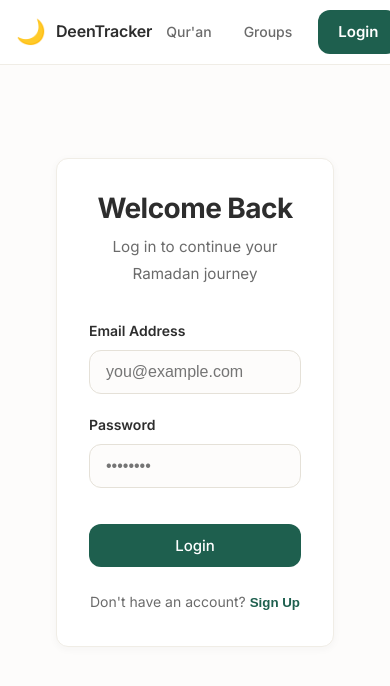
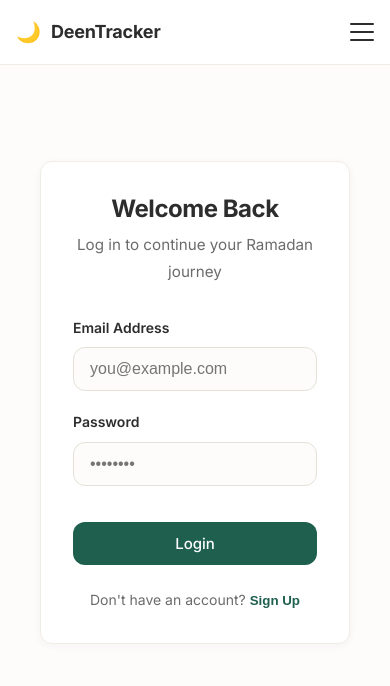
Before and after one commit to muzaamba/ramadan, a Next.js app: page /auth in a window 390 px wide. Shown: the top 686 px of the page. Built offline with nearby package versions, Linux system fonts and the light colour scheme; no server answers.

Commit message:
mobile_optimization_and_auth_sync_fix

```diff
--- a/app/auth/page.module.css
+++ b/app/auth/page.module.css
@@ -3,7 +3,7 @@
     align-items: center;
     justify-content: center;
     min-height: 80vh;
-    padding: 2rem;
+    padding: 1rem;
 }
 
 .title {
@@ -44,6 +44,7 @@
     background-color: var(--background);
     color: var(--foreground);
     font-size: 1rem;
+    width: 100%;
 }
 
 .formGroup input:focus {
@@ -77,11 +78,12 @@
     border-radius: var(--radius);
     margin-bottom: 1.5rem;
     font-size: 0.875rem;
+    line-height: 1.4;
 }
 
 .error {
     background-color: #fee2e2;
-    color: #991b1b;
+    color: #b91c1c;
     border: 1px solid #fecaca;
 }
 
@@ -90,3 +92,19 @@
     color: #065f46;
     border: 1px solid #a7f3d0;
 }
+
+.info {
+    background-color: #dbeafe;
+    color: #1e40af;
+    border: 1px solid #bfdbfe;
+}
+
+@media (max-width: 480px) {
+    .container {
+        padding: 1rem;
+    }
+
+    .title {
+        font-size: 1.5rem;
+    }
+}
--- a/components/layout/Navbar.module.css
+++ b/components/layout/Navbar.module.css
@@ -4,7 +4,7 @@
     padding: 0;
     position: sticky;
     top: 0;
-    z-index: 100;
+    z-index: 1000;
     backdrop-filter: blur(8px);
     background-color: rgba(255, 255, 255, 0.95);
 }
@@ -30,14 +30,11 @@
     align-items: center;
     gap: 0.625rem;
     text-decoration: none;
-    font-weight: 600;
-    font-size: 1.125rem;
+    font-weight: 700;
+    font-size: 1.25rem;
     color: var(--text-primary);
     transition: opacity 0.2s ease;
-}
-
-.logo:hover {
-    opacity: 0.8;
+    z-index: 1001;
 }
 
 .logoIcon {
@@ -45,7 +42,6 @@
 }
 
 .logoText {
-    font-weight: 600;
     letter-spacing: -0.01em;
 }
 
@@ -58,12 +54,11 @@
 .navLink {
     padding: 0.625rem 1.125rem;
     font-size: 0.9375rem;
-    font-weight: 500;
+    font-weight: 600;
     color: var(--text-secondary);
     text-decoration: none;
     border-radius: var(--radius);
     transition: all 0.2s ease;
-    position: relative;
 }
 
 .navLink:hover {
@@ -76,63 +71,28 @@
     background-color: var(--primary-soft);
 }
 
-.navLink.active::after {
-    content: '';
-    position: absolute;
-    bottom: 0;
-    left: 1.125rem;
-    right: 1.125rem;
-    height: 2px;
-    background-color: var(--primary);
-    border-radius: 2px;
-}
-
-@media (max-width: 640px) {
-    .container {
-        padding: 0 1rem;
-        height: 64px;
-    }
-
-    .logoText {
-        font-size: 1rem;
-    }
-
-    .nav {
-        gap: 0.25rem;
-    }
-
-    .navLink {
-        padding: 0.5rem 0.875rem;
-        font-size: 0.875rem;
-    }
-
-    .navLink.active::after {
-        left: 0.875rem;
-        right: 0.875rem;
-    }
-}
-
 .userSection {
     display: flex;
     align-items: center;
     gap: 0.5rem;
 }
 
+.userName {
+    max-width: 100px;
+    overflow: hidden;
+    text-overflow: ellipsis;
+    white-space: nowrap;
+}
+
 .logoutBtn {
     padding: 0.5rem 0.875rem;
-    font-size: 0.875rem;
+    font-size: 0.8125rem;
     font-weight: 600;
     color: #ef4444;
     background: none;
     border: 1px solid rgba(239, 68, 68, 0.2);
     border-radius: var(--radius);
     cursor: pointer;
-    transition: all 0.2s;
-}
-
-.logoutBtn:hover {
-    background-color: rgba(239, 68, 68, 0.1);
-    border-color: rgba(239, 68, 68, 0.4);
 }
 
 .loginBtn {
@@ -147,8 +107,114 @@
     margin-left: 0.5rem;
 }
 
-.loginBtn:hover {
-    background-color: var(--primary-hover);
-    transform: translateY(-1px);
-    box-shadow: 0 4px 12px rgba(5, 150, 105, 0.2);
+/* Mobile Hamburger Style */
+.hamburger {
+    display: none;
+    flex-direction: column;
+    justify-content: space-between;
+    width: 24px;
+    height: 18px;
+    background: none;
+    border: none;
+    cursor: pointer;
+    padding: 0;
+    z-index: 1001;
 }
+
+.bar {
+    width: 100%;
+    height: 2px;
+    background-color: var(--text-primary);
+    transition: all 0.3s ease;
+    border-radius: 2px;
+}
+
+/* Tablet & Mobile Styles */
+@media (max-width: 768px) {
+    .hamburger {
+        display: flex;
+    }
+
+    .nav {
+        position: fixed;
+        top: 0;
+        right: -100%;
+        width: 80%;
+        max-width: 300px;
+        height: 100vh;
+        background-color: var(--surface);
+        flex-direction: column;
+        padding: 100px 2rem 2rem;
+        gap: 1.5rem;
+        transition: right 0.3s ease;
+        box-shadow: -10px 0 30px rgba(0, 0, 0, 0.1);
+        z-index: 1000;
+        font-size: 1.125rem;
+    }
+
+    .navOpen {
+        right: 0;
+    }
+
+    .navLink {
+        width: 100%;
+        padding: 1rem;
+        font-size: 1.125rem;
+    }
+
+    .userSection {
+        flex-direction: column;
+        width: 100%;
+        padding-top: 1rem;
+        border-top: 1px solid var(--border-light);
+        gap: 1rem;
+    }
+
+    .logoutBtn,
+    .loginBtn {
+        width: 100%;
+        padding: 1rem;
+        text-align: center;
+        margin: 0;
+        font-size: 1rem;
+    }
+
+    .overlay {
+        position: fixed;
+        top: 0;
+        left: 0;
+        width: 100%;
+        height: 100vh;
+        background-color: rgba(0, 0, 0, 0.5);
+        z-index: 999;
+        backdrop-filter: blur(4px);
+    }
+
+    /* Animate Hamburger to X */
+    .bar1 {
+        transform: translateY(8px) rotate(45deg);
+    }
+
+    .bar2 {
+        opacity: 0;
+    }
+
+    .bar3 {
+        transform: translateY(-8px) rotate(-45deg);
+    }
+}
+
+@media (max-width: 480px) {
+    .container {
+        height: 64px;
+        padding: 0 1rem;
+    }
+
+    .logoIcon {
+        font-size: 1.25rem;
+    }
+
+    .logoText {
+        font-size: 1.125rem;
+    }
+}
--- a/components/layout/Navbar.tsx
+++ b/components/layout/Navbar.tsx
@@ -3,11 +3,18 @@
 import Link from 'next/link';
 import { usePathname } from 'next/navigation';
 import { useSocial } from '@/contexts/SocialContext';
+import { useState, useEffect } from 'react';
 import styles from './Navbar.module.css';
 
 export default function Navbar() {
     const pathname = usePathname();
     const { user, signOut } = useSocial();
+    const [isMenuOpen, setIsMenuOpen] = useState(false);
+
+    // Close menu when route changes
+    useEffect(() => {
+        setIsMenuOpen(false);
+    }, [pathname]);
 
     const isActive = (path: string) => pathname === path;
 
@@ -19,7 +26,18 @@ export default function Navbar() {
                     <span className={styles.logoText}>DeenTracker</span>
                 </Link>
 
-                <div className={styles.nav}>
+                {/* Mobile Hamburger */}
+                <button
+                    className={styles.hamburger}
+                    onClick={() => setIsMenuOpen(!isMenuOpen)}
+                    aria-label="Toggle menu"
+                >
+                    <div className={`${styles.bar} ${isMenuOpen ? styles.bar1 : ''}`}></div>
+                    <div className={`${styles.bar} ${isMenuOpen ? styles.bar2 : ''}`}></div>
+                    <div className={`${styles.bar} ${isMenuOpen ? styles.bar3 : ''}`}></div>
+                </button>
+
+                <div className={`${styles.nav} ${isMenuOpen ? styles.navOpen : ''}`}>
                     <Link
                         href="/quran"
                         className={`${styles.navLink} ${isActive('/quran') ? styles.active : ''}`}
@@ -39,7 +57,7 @@ export default function Navbar() {
                                 href="/profile"
                                 className={`${styles.navLink} ${isActive('/profile') ? styles.active : ''}`}
                             >
-                                {user.name.split(' ')[0]}
+                                <span className={styles.userName}>{user.name.split(' ')[0]}</span>
                             </Link>
                             <button onClick={signOut} className={styles.logoutBtn}>
                                 Logout
@@ -48,13 +66,15 @@ export default function Navbar() {
                     ) : (
                         <Link
                             href="/auth"
-                            className={`${styles.loginBtn}`}
+                            className={styles.loginBtn}
                         >
                             Login
                         </Link>
                     )}
                 </div>
             </div>
+            {/* Overlay for mobile */}
+            {isMenuOpen && <div className={styles.overlay} onClick={() => setIsMenuOpen(false)}></div>}
         </nav>
     );
 }
--- a/contexts/SocialContext.tsx
+++ b/contexts/SocialContext.tsx
@@ -32,8 +32,19 @@ interface SocialContextType {
 
 const SocialContext = createContext<SocialContextType | undefined>(undefined);
 
+const GUEST_USER: User = {
+    id: '1',
+    name: 'Guest User',
+    pagesRead: 0,
+    versesRead: 0,
+    completedSurahs: [],
+    goal: 10,
+    streak: 0,
+    lastActive: 'Just now'
+};
+
 export function SocialProvider({ children }: { children: ReactNode }) {
-    const [user, setUser] = useState<User | null>(null);
+    const [user, setUser] = useState<User | null>(GUEST_USER);
     const [availableGroups, setAvailableGroups] = useState<Group[]>([]);
     const [currentGroup, setCurrentGroup] = useState<Group | null>(null);
     const [activities, setActivities] = useState<Activity[]>([]);
@@ -49,20 +60,8 @@ export function SocialProvider({ children }: { children: ReactNode }) {
         const initialize = async () => {
             const { data: { session } } = await supabase.auth.getSession();
             if (session?.user) {
-                await fetchProfile(session.user.id);
-                await fetchGroups(session.user.id);
-            } else {
-                // Default fallback for demo
-                setUser({
-                    id: '1',
-                    name: 'Guest User',
-                    pagesRead: 0,
-                    versesRead: 0,
-                    completedSurahs: [],
-                    goal: 10,
-                    streak: 0,
-                    lastActive: 'Just now'
-                });
+                await fetchProfileOrCreate(session.user);
+                await fetchGroups();
             }
         };
 
@@ -70,10 +69,11 @@ export function SocialProvider({ children }: { children: ReactNode }) {
 
         const { data: { subscription } } = supabase.auth.onAuthStateChange(async (event, session) => {
             if (session?.user) {
-                await fetchProfile(session.user.id);
-                await fetchGroups(session.user.id);
+                await fetchProfileOrCreate(session.user);
+                await fetchGroups();
             } else {
-                setUser(null);
+                setUser(GUEST_USER);
+                setCurrentGroup(null);
             }
         });
 
@@ -87,13 +87,35 @@ export function SocialProvider({ children }: { children: ReactNode }) {
         const activitySub = supabase
             .channel(`activities:${currentGroup.id}`)
             .on('postgres_changes', { event: 'INSERT', schema: 'public', table: 'activities', filter: `group_id=eq.${currentGroup.id}` },
-                payload => setActivities(prev => [payload.new as Activity, ...prev]))
+                payload => {
+                    const newActivity = payload.new as any;
+                    setActivities(prev => [{
+                        id: newActivity.id,
+                        groupId: newActivity.group_id,
+                        userId: newActivity.user_id,
+                        userName: newActivity.user_name,
+                        action: newActivity.action,
+                        timestamp: newActivity.timestamp,
+                        isAiAnalysis: newActivity.is_ai_analysis
+                    }, ...prev]);
+                })
             .subscribe();
 
         const chatSub = supabase
             .channel(`chat:${currentGroup.id}`)
             .on('postgres_changes', { event: 'INSERT', schema: 'public', table: 'chat_messages', filter: `group_id=eq.${currentGroup.id}` },
-                payload => setChatMessages(prev => [...prev, payload.new as ChatMessage]))
+                payload => {
+                    const newMsg = payload.new as any;
+                    setChatMessages(prev => [...prev, {
+                        id: newMsg.id,
+                        groupId: newMsg.group_id,
+                        userId: newMsg.user_id,
+                        userName: newMsg.user_name,
+                        text: newMsg.text,
+                        timestamp: newMsg.timestamp,
+                        isAi: newMsg.is_ai
+                    }]);
+                })
             .subscribe();
 
         fetchGroupData(currentGroup.id);
@@ -104,8 +126,24 @@ export function SocialProvider({ children }: { children: ReactNode }) {
         };
     }, [currentGroup]);
 
-    const fetchProfile = async (userId: string) => {
-        const { data } = await supabase.from('profiles').select('*').eq('id', userId).single();
+    const fetchProfileOrCreate = async (authUser: any) => {
+        let { data, error } = await supabase.from('profiles').select('*').eq('id', authUser.id).maybeSingle();
+
+        // If profile doesn't exist, create it (safe fallback)
+        if (!data && !error) {
+            const { data: newData, error: insertError } = await supabase.from('profiles').insert({
+                id: authUser.id,
+                name: authUser.user_metadata?.full_name || authUser.email?.split('@')[0] || 'User',
+                goal: 10,
+                pages_read: 0,
+                verses_read: 0,
+                completed_surahs: [],
+                streak: 0
+            }).select().single();
+
+            if (newData) data = newData;
+        }
+
         if (data) {
             setUser({
                 id: data.id,
@@ -120,7 +158,7 @@ export function SocialProvider({ children }: { children: ReactNode }) {
         }
     };
 
-    const fetchGroups = async (userId: string) => {
+    const fetchGroups = async () => {
         const { data } = await supabase.from('groups').select('*');
         if (data) {
             const mappedGroups: Group[] = data.map((g: any) => ({
@@ -131,7 +169,7 @@ export function SocialProvider({ children }: { children: ReactNode }) {
                 inviteCode: g.invite_code,
                 createdBy: g.created_by,
                 createdAt: g.created_at,
-                members: [] // Members are fetched per-group in fetchGroupData
+                members: []
             }));
             setAvailableGroups(mappedGroups);
         }
@@ -154,7 +192,7 @@ export function SocialProvider({ children }: { children: ReactNode }) {
                 targetType: g.target_type,
                 targetValue: g.target_value,
                 postedBy: g.posted_by,
-                participantsCompleted: [] // completions tracked in goal_completions table, would need another join
+                participantsCompleted: []
             }));
             setGoals(mappedGoals);
         }
@@ -200,13 +238,13 @@ export function SocialProvider({ children }: { children: ReactNode }) {
     };
 
     const setUserGoal = async (goal: number) => {
-        if (!user) return;
+        if (!user || user.id === '1') return;
         const { error } = await supabase.from('profiles').update({ goal }).eq('id', user.id);
         if (!error) setUser({ ...user, goal });
     };
 
     const createGroup = async (name: string, description: string, isPublic: boolean) => {
-        if (!user) return;
+        if (!user || user.id === '1') return;
         const inviteCode = Math.random().toString(36).substring(2, 10).toUpperCase();
         const { data, error } = await supabase.from('groups').insert({
             name, description, is_public: isPublic, invite_code: inviteCode, created_by: user.id
@@ -214,8 +252,18 @@ export function SocialProvider({ children }: { children: ReactNode }) {
 
         if (data) {
             await supabase.from('group_members').insert({ group_id: data.id, user_id: user.id });
-            setAvailableGroups([data as any, ...availableGroups]);
-            setCurrentGroup(data as any);
+            const mapped: Group = {
+                id: data.id,
+                name: data.name,
+                description: data.description,
+                isPublic: data.is_public,
+                inviteCode: data.invite_code,
+                createdBy: data.created_by,
+                createdAt: data.created_at,
+                members: [user.id]
+            };
+            setAvailableGroups([mapped, ...availableGroups]);
+            setCurrentGroup(mapped);
             sendAiChatMessage(SOMALI_AI_MESSAGES.groupCreated(user.name, name), data.id);
         }
     };
@@ -229,9 +277,19 @@ export function SocialProvider({ children }: { children: ReactNode }) {
         if (!error) {
             const { data: group } = await supabase.from('groups').select('*').eq('id', groupId).single();
             if (group) {
-                setCurrentGroup(group as any);
+                const mapped: Group = {
+                    id: group.id,
+                    name: group.name,
+                    description: group.description,
+                    isPublic: group.is_public,
+                    inviteCode: group.invite_code,
+                    createdBy: group.created_by,
+                    createdAt: group.created_at,
+                    members: []
+                };
+                setCurrentGroup(mapped);
                 sendAiChatMessage(SOMALI_AI_MESSAGES.memberJoined(user.name, group.name), groupId);
-                fetchGroups(user.id);
+                fetchGroups();
             }
         }
     };
@@ -250,8 +308,6 @@ export function SocialProvider({ children }: { children: ReactNode }) {
 
     const signOut = async () => {
         await supabase.auth.signOut();
-        setUser(null);
-        setCurrentGroup(null);
     };
 
     const addGoal = async (goalData: any) => {
@@ -261,7 +317,17 @@ export function SocialProvider({ children }: { children: ReactNode }) {
         }).select().single();
 
         if (data) {
-            setGoals([data as any, ...goals]);
+            const mapped: GroupGoal = {
+                id: data.id,
+                groupId: data.group_id,
+                title: data.title,
+                description: data.description,
+                targetType: data.target_type,
+                targetValue: data.target_value,
+                postedBy: data.posted_by,
+                participantsCompleted: []
+            };
+            setGoals([mapped, ...goals]);
             sendAiChatMessage(`New Goal Posted: **${goalData.title}**. Who's ready to complete this? 🤲`, currentGroup.id);
         }
     };
@@ -309,7 +375,7 @@ export function SocialProvider({ children }: { children: ReactNode }) {
             }
         }
 
-        fetchProfile(user.id);
+        fetchProfileOrCreate({ id: user.id });
     };
 
     const leaderboardMembers = [...groupMembers, ...(user && user.id !== '1' ? [user] : [])]
```
Also changed, not shown: app/auth/page.tsx (+15 -16 lines), 1 other file (tests, documents, lock files or other folders).
